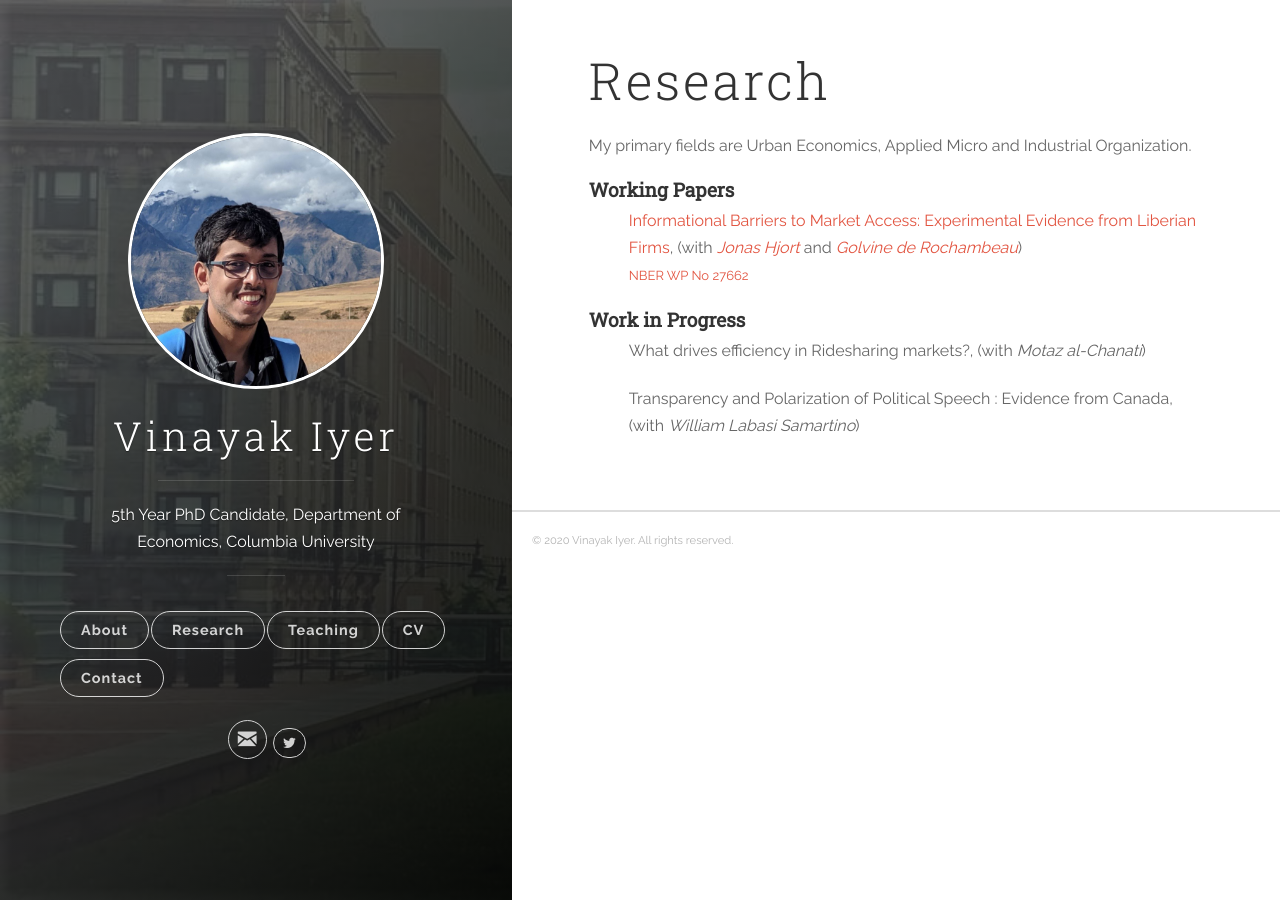
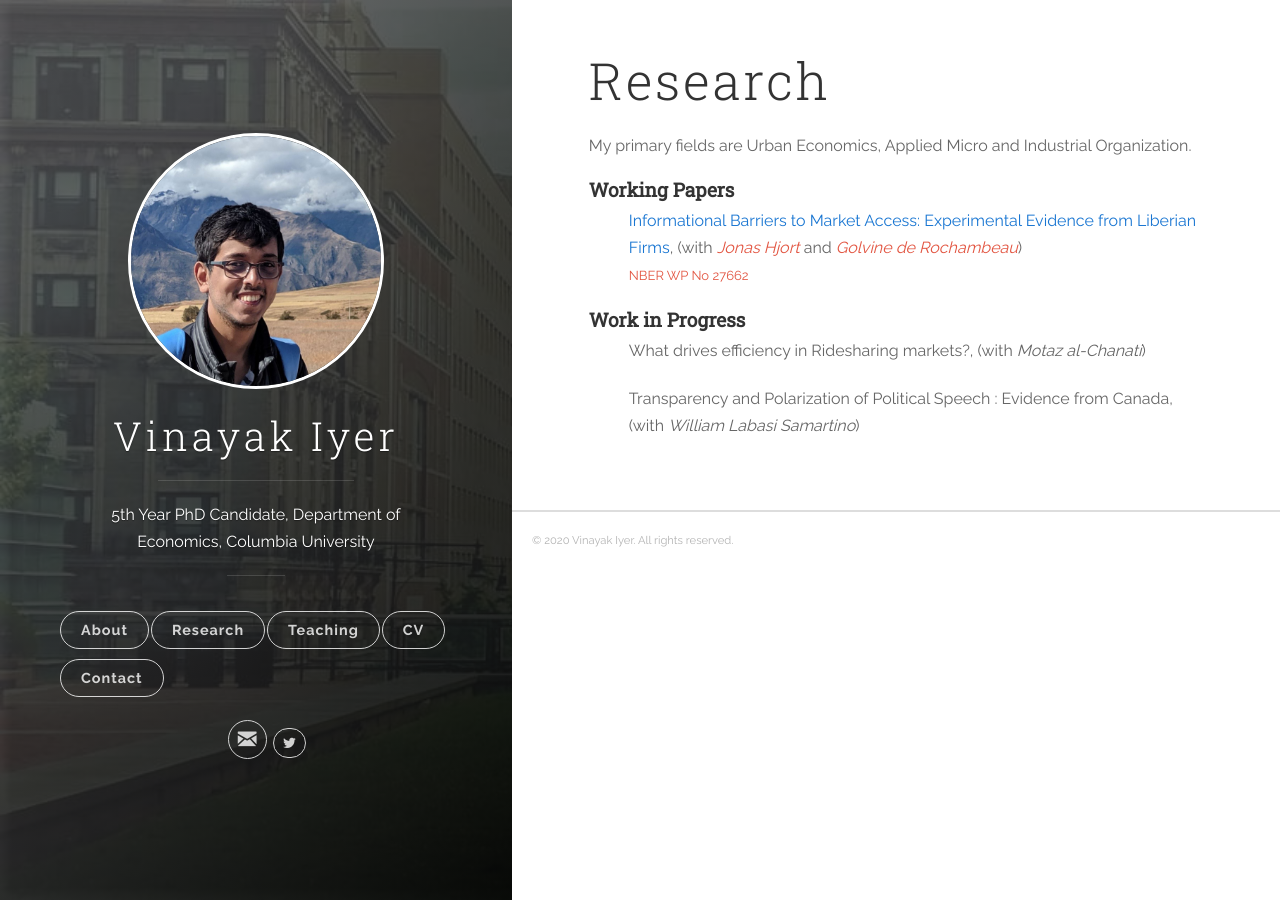
Before and after one commit to vinayakiyer/vinayakiyer.github.io, a Jekyll site: the page built from _posts/2018-06-13-research.markdown, in a window 1280 px wide. Built offline with Jekyll 4.4.1, drawn with Linux system fonts in a browser that asks for light colours.

Commit message:
Update 2018-06-13-research.markdown

```diff
--- a/_posts/2018-06-13-research.markdown
+++ b/_posts/2018-06-13-research.markdown
@@ -17,7 +17,7 @@ tags: [jekyll]
 -->
 <h4 id="working-papers"><strong>Working Papers</strong></h4>
 <ul>
-  <p><b><font size="3"><span style="color:#6495ed"><a href="{{ site.baseurl }}/files/HjortIyerDeRochambeau_073020.pdf" target="_blank">Informational Barriers to Market Access: Experimental Evidence from Liberian Firms</a></span></font>, <font size="3">(with <a href="https://sites.google.com/site/jonashjort/" target="_blank"><em>Jonas Hjort</em></a> and <a href="https://golvine.com/" target="_blank"><em>Golvine de Rochambeau</em></a>)</font></b>
+  <p><b><font size="3"><span style="color:#6495ed"><a href="{{ site.baseurl }}/files/HjortIyerDeRochambeau_073020.pdf" style="color:#1976d2;" target="_blank">Informational Barriers to Market Access: Experimental Evidence from Liberian Firms</a></span></font>, <font size="3">(with <a href="https://sites.google.com/site/jonashjort/" target="_blank"><em>Jonas Hjort</em></a> and <a href="https://golvine.com/" target="_blank"><em>Golvine de Rochambeau</em></a>)</font></b>
   <br/><font size="2"><a href="https://www.nber.org/papers/w27662?utm_campaign=ntwh">NBER WP No 27662</a></font></p></ul>
 
 <!--(<a href=".{{ site.baseurl }}/files/Paper2.pdf" target="_blank"><em>Draft</em></a>)-->
```
